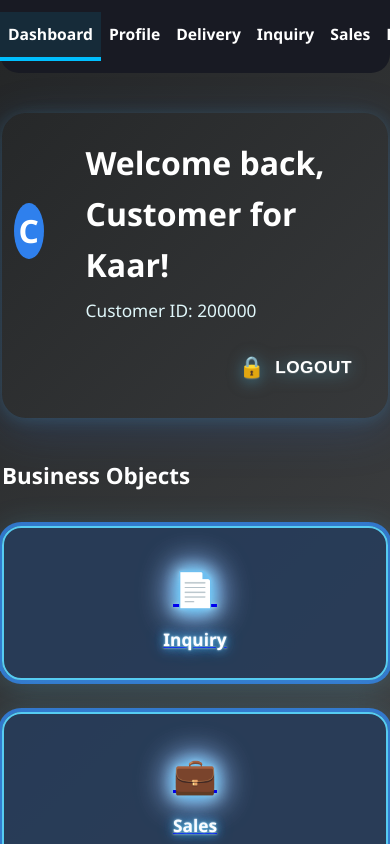
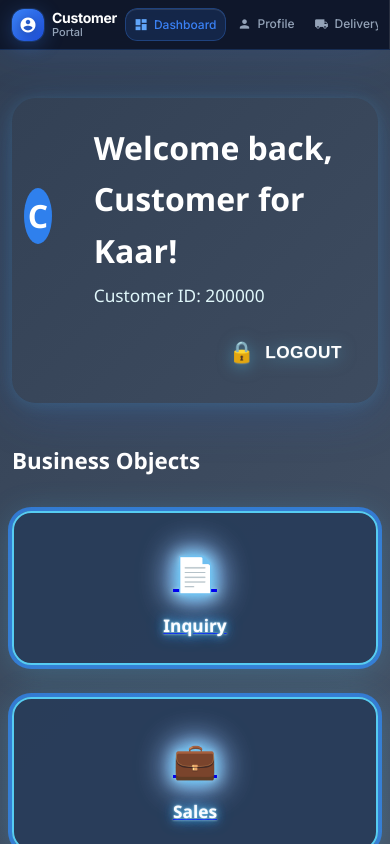
Before and after one commit to muniharikrishnan/sap_portals, an Angular app in the folder portal projects 901548/sap portal frontend/angular-portals/angular-portals48/: page /customer/dashboard in a window 390 px wide. Built offline with nearby package versions, Linux system fonts and the light colour scheme.

Commit message:
cus-navbar updated

```diff
--- a/portal projects 901548/sap portal frontend/angular-portals/angular-portals48/src/app/customer-portal/cus-navbar/cus-navbar.component.css
+++ b/portal projects 901548/sap portal frontend/angular-portals/angular-portals48/src/app/customer-portal/cus-navbar/cus-navbar.component.css
@@ -1,92 +1,265 @@
+@import url('https://fonts.googleapis.com/css2?family=Inter:wght@300;400;500;600;700&display=swap');
+@import url('https://fonts.googleapis.com/icon?family=Material+Icons');
+
 /* Layout */
 .dashboard-layout {
   display: flex;
   width: 100vw;
   height: 100vh;
-  background: linear-gradient(135deg, #232526 0%, #414345 100%);
+  background: linear-gradient(135deg, #0f172a 0%, #1e293b 25%, #334155 50%, #475569 75%, #64748b 100%);
+  background-size: 400% 400%;
+  animation: gradientShift 15s ease infinite;
+}
+
+@keyframes gradientShift {
+  0%, 100% { background-position: 0% 50%; }
+  50% { background-position: 100% 50%; }
 }
 
 .sidebar {
-  width: 250px;
-  background: #181a23;
+  width: 280px;
+  background: rgba(15, 23, 42, 0.98);
+  backdrop-filter: blur(20px);
+  border-right: 1px solid rgba(59, 130, 246, 0.2);
   color: #fff;
   display: flex;
   flex-direction: column;
-  align-items: flex-start;
-  padding: 32px 0 24px 0;
   position: fixed;
   top: 0;
   left: 0;
   bottom: 0;
   z-index: 10;
-  box-shadow: 2px 0 24px 0 rgba(0,0,0,0.12);
+  box-shadow:
+    0 0 50px rgba(59, 130, 246, 0.15),
+    inset -1px 0 0 rgba(255, 255, 255, 0.1);
+  transition: all 0.3s cubic-bezier(0.4, 0, 0.2, 1);
 }
 
 .sidebar-header {
-  width: 100%;
+  padding: 32px 24px 24px;
+  border-bottom: 1px solid rgba(59, 130, 246, 0.1);
+}
+
+.logo-container {
   display: flex;
-  flex-direction: row;
   align-items: center;
-  gap: 12px;
-  padding: 0 32px 32px 32px;
-  font-size: 1.5rem;
+  gap: 16px;
+}
+
+.sidebar-logo {
+  width: 48px;
+  height: 48px;
+  background: linear-gradient(135deg, #3b82f6 0%, #1d4ed8 100%);
+  border-radius: 12px;
+  display: flex;
+  align-items: center;
+  justify-content: center;
+  box-shadow:
+    0 4px 20px rgba(59, 130, 246, 0.3),
+    0 0 0 1px rgba(59, 130, 246, 0.2);
+  transition: all 0.3s ease;
+}
+
+.sidebar-logo:hover {
+  transform: scale(1.05);
+  box-shadow:
+    0 6px 25px rgba(59, 130, 246, 0.4),
+    0 0 0 2px rgba(59, 130, 246, 0.3);
+}
+
+.sidebar-logo .material-icons {
+  font-size: 28px;
+  color: #ffffff;
+  filter: drop-shadow(0 2px 4px rgba(0, 0, 0, 0.3));
+}
+
+.logo-text {
+  display: flex;
+  flex-direction: column;
+  gap: 2px;
+}
+
+.sidebar-title {
+  font-family: 'Inter', sans-serif;
+  font-size: 20px;
   font-weight: 700;
+  color: #ffffff;
+  line-height: 1;
+  letter-spacing: -0.3px;
 }
-.sidebar-logo {
-  font-size: 2.2rem;
-  color: #00bfff;
+
+.sidebar-subtitle {
+  font-family: 'Inter', sans-serif;
+  font-size: 14px;
+  font-weight: 500;
+  color: #94a3b8;
+  line-height: 1;
 }
-.sidebar-title {
-  font-size: 1.2rem;
-  font-weight: 800;
-  line-height: 1.1;
-}
+
 .sidebar-nav {
   flex: 1;
-  width: 100%;
+  padding: 24px 0;
+  overflow-y: auto;
 }
+
 .sidebar-nav ul {
   list-style: none;
   padding: 0;
   margin: 0;
+  display: flex;
+  flex-direction: column;
+  gap: 4px;
 }
+
 .sidebar-nav li {
+  margin: 0 12px;
+  border-radius: 12px;
+  transition: all 0.3s cubic-bezier(0.4, 0, 0.2, 1);
+  position: relative;
+  overflow: hidden;
+}
+
+.sidebar-nav li::before {
+  content: '';
+  position: absolute;
+  top: 0;
+  left: -100%;
+  width: 100%;
+  height: 100%;
+  background: linear-gradient(90deg, transparent, rgba(59, 130, 246, 0.1), transparent);
+  transition: left 0.5s ease;
+}
+
+.sidebar-nav li:hover::before {
+  left: 100%;
+}
+
+.sidebar-nav a {
   display: flex;
   align-items: center;
-  gap: 14px;
-  padding: 14px 32px;
-  font-size: 1.08rem;
-  font-weight: 600;
-  color: #fff;
-  cursor: pointer;
-  border-left: 4px solid transparent;
-  transition: background 0.2s, color 0.2s, border-color 0.2s;
+  gap: 12px;
+  padding: 14px 16px;
+  color: #94a3b8;
+  text-decoration: none;
+  font-family: 'Inter', sans-serif;
+  font-weight: 500;
+  font-size: 15px;
+  border-radius: 12px;
+  transition: all 0.3s cubic-bezier(0.4, 0, 0.2, 1);
+  position: relative;
+  z-index: 1;
 }
-.sidebar-nav li.active,
-.sidebar-nav li:hover {
-  background: rgba(0, 191, 255, 0.10);
-  color: #fff;
-  border-left: 4px solid #00bfff;
+
+.nav-icon {
+  font-size: 20px;
+  transition: all 0.3s ease;
+  flex-shrink: 0;
 }
-.sidebar-nav a {
-  color: #fff;
-  text-decoration: none;
-  width: 100%;
+
+.nav-text {
+  transition: all 0.3s ease;
+}
+
+.sidebar-nav li:hover a {
+  color: #3b82f6;
+  background: rgba(59, 130, 246, 0.08);
+  transform: translateX(4px);
+}
+
+.sidebar-nav li:hover .nav-icon {
+  transform: scale(1.1);
+  color: #60a5fa;
+}
+
+.sidebar-nav li.active a {
+  color: #3b82f6;
+  background: rgba(59, 130, 246, 0.15);
+  box-shadow:
+    0 4px 12px rgba(59, 130, 246, 0.2),
+    inset 0 1px 0 rgba(255, 255, 255, 0.1);
+  border: 1px solid rgba(59, 130, 246, 0.3);
+}
+
+.sidebar-nav li.active .nav-icon {
+  color: #60a5fa;
+  transform: scale(1.05);
+}
+
+.sidebar-nav li.active::after {
+  content: '';
+  position: absolute;
+  right: 0;
+  top: 50%;
+  transform: translateY(-50%);
+  width: 3px;
+  height: 20px;
+  background: linear-gradient(135deg, #3b82f6, #60a5fa);
+  border-radius: 2px;
+  box-shadow: 0 0 8px rgba(59, 130, 246, 0.5);
+}
+
+.sidebar-footer {
+  padding: 20px 24px 24px;
+  border-top: 1px solid rgba(59, 130, 246, 0.1);
+}
+
+.user-info {
   display: flex;
   align-items: center;
-  gap: 14px;
+  gap: 12px;
+  padding: 12px;
+  background: rgba(30, 41, 59, 0.5);
+  border-radius: 12px;
+  border: 1px solid rgba(59, 130, 246, 0.1);
+  transition: all 0.3s ease;
 }
-.sidebar-footer {
-  width: 100%;
-  padding: 24px 32px 0 32px;
-  font-size: 1rem;
-  color: #cbd5e1;
-  opacity: 0.8;
-  border-top: 1px solid #23263a;
+
+.user-info:hover {
+  background: rgba(30, 41, 59, 0.7);
+  border-color: rgba(59, 130, 246, 0.2);
+  transform: translateY(-1px);
+}
+
+.user-avatar {
+  width: 36px;
+  height: 36px;
+  background: linear-gradient(135deg, #3b82f6, #1d4ed8);
+  border-radius: 8px;
+  display: flex;
+  align-items: center;
+  justify-content: center;
+  box-shadow: 0 2px 8px rgba(59, 130, 246, 0.3);
+}
+
+.user-avatar .material-icons {
+  font-size: 20px;
+  color: #ffffff;
+}
+
+.user-details {
+  display: flex;
+  flex-direction: column;
+  gap: 2px;
+}
+
+.user-name {
+  font-family: 'Inter', sans-serif;
+  font-size: 14px;
+  font-weight: 600;
+  color: #ffffff;
+  line-height: 1;
+}
+
+.user-id {
+  font-family: 'Inter', sans-serif;
+  font-size: 12px;
+  font-weight: 400;
+  color: #64748b;
+  line-height: 1;
 }
 
 .dashboard-main {
-  margin-left: 250px;
+  margin-left: 280px;
   flex: 1;
   padding: 48px 48px 32px 48px;
   display: flex;
@@ -95,60 +268,198 @@
   min-height: 100vh;
   min-width: 0;
   background: transparent;
+  position: relative;
 }
 
+.dashboard-main::before {
+  content: '';
+  position: absolute;
+  top: 0;
+  left: 0;
+  right: 0;
+  bottom: 0;
+  background:
+    radial-gradient(circle at 20% 80%, rgba(59, 130, 246, 0.08) 0%, transparent 50%),
+    radial-gradient(circle at 80% 20%, rgba(147, 197, 253, 0.08) 0%, transparent 50%),
+    radial-gradient(circle at 40% 40%, rgba(96, 165, 250, 0.05) 0%, transparent 50%);
+  pointer-events: none;
+  z-index: -1;
+}
+
+/* Responsive Design */
 @media (max-width: 1024px) {
+  .sidebar {
+    width: 240px;
+  }
+
   .dashboard-main {
-    padding: 32px 12px 24px 12px;
+    margin-left: 240px;
+    padding: 32px 24px;
   }
-  .sidebar {
-    width: 200px;
-    padding: 24px 0 16px 0;
+
+  .sidebar-header {
+    padding: 24px 20px 20px;
   }
-  .dashboard-main {
-    margin-left: 200px;
+
+  .logo-container {
+    gap: 12px;
+  }
+
+  .sidebar-logo {
+    width: 40px;
+    height: 40px;
+  }
+
+  .sidebar-logo .material-icons {
+    font-size: 24px;
+  }
+
+  .sidebar-title {
+    font-size: 18px;
   }
 }
+
 @media (max-width: 768px) {
   .dashboard-layout {
     flex-direction: column;
   }
+
   .sidebar {
     position: static;
     width: 100%;
+    height: auto;
     flex-direction: row;
     align-items: center;
-    padding: 12px 0;
-    box-shadow: none;
-    border-radius: 0 0 1.2rem 1.2rem;
+    padding: 12px 16px;
+    border-right: none;
+    border-bottom: 1px solid rgba(59, 130, 246, 0.2);
   }
-  .sidebar-header, .sidebar-footer {
+
+  .sidebar-header {
+    padding: 0;
+    border-bottom: none;
+    flex-shrink: 0;
+  }
+
+  .logo-container {
+    gap: 8px;
+  }
+
+  .sidebar-logo {
+    width: 32px;
+    height: 32px;
+  }
+
+  .sidebar-logo .material-icons {
+    font-size: 18px;
+  }
+
+  .sidebar-title {
+    font-size: 14px;
+  }
+
+  .sidebar-subtitle {
+    font-size: 11px;
+  }
+
+  .sidebar-nav {
+    flex: 1;
+    padding: 0 16px;
+    overflow-x: auto;
+    overflow-y: hidden;
+  }
+
+  .sidebar-nav ul {
+    flex-direction: row;
+    gap: 8px;
+    min-width: max-content;
+  }
+
+  .sidebar-nav li {
+    margin: 0;
+    flex-shrink: 0;
+  }
+
+  .sidebar-nav a {
+    padding: 8px 12px;
+    font-size: 13px;
+    white-space: nowrap;
+  }
+
+  .nav-icon {
+    font-size: 16px;
+  }
+
+  .sidebar-nav li.active::after {
     display: none;
   }
-  .sidebar-nav ul {
-    display: flex;
-    flex-direction: row;
-    width: 100%;
-    justify-content: space-around;
+
+  .sidebar-footer {
+    display: none;
   }
-  .sidebar-nav li {
-    padding: 10px 8px;
-    font-size: 0.98rem;
-    border-left: none;
-    border-bottom: 4px solid transparent;
-  }
-  .sidebar-nav li.active,
-  .sidebar-nav li:hover {
-    border-left: none;
-    border-bottom: 4px solid #00bfff;
-  }
+
   .dashboard-main {
     margin-left: 0;
-    padding: 18px 4px 12px 4px;
+    padding: 20px 16px;
   }
 }
+
 @media (max-width: 480px) {
+  .sidebar {
+    padding: 8px 12px;
+  }
+
+  .sidebar-nav {
+    padding: 0 8px;
+  }
+
+  .sidebar-nav ul {
+    gap: 4px;
+  }
+
+  .sidebar-nav a {
+    padding: 6px 8px;
+    font-size: 12px;
+    gap: 6px;
+  }
+
+  .nav-icon {
+    font-size: 14px;
+  }
+
   .dashboard-main {
-    padding: 8px 2px 6px 2px;
+    padding: 16px 12px;
   }
 }
+
+/* Scrollbar Styling */
+.sidebar-nav::-webkit-scrollbar {
+  width: 4px;
+}
+
+.sidebar-nav::-webkit-scrollbar-track {
+  background: rgba(59, 130, 246, 0.1);
+  border-radius: 2px;
+}
+
+.sidebar-nav::-webkit-scrollbar-thumb {
+  background: rgba(59, 130, 246, 0.3);
+  border-radius: 2px;
+}
+
+.sidebar-nav::-webkit-scrollbar-thumb:hover {
+  background: rgba(59, 130, 246, 0.5);
+}
+
+/* Reduced motion support */
+@media (prefers-reduced-motion: reduce) {
+  * {
+    animation-duration: 0.01ms !important;
+    animation-iteration-count: 1 !important;
+    transition-duration: 0.01ms !important;
+  }
+
+  .dashboard-layout {
+    animation: none;
+  }
+}
--- a/portal projects 901548/sap portal frontend/angular-portals/angular-portals48/src/app/customer-portal/cus-navbar/cus-navbar.component.html
+++ b/portal projects 901548/sap portal frontend/angular-portals/angular-portals48/src/app/customer-portal/cus-navbar/cus-navbar.component.html
@@ -1,24 +1,73 @@
+
 <div class="dashboard-layout">
-  <!-- Sidebar -->
+  <!-- Enhanced Sidebar -->
   <aside class="sidebar">
     <div class="sidebar-header">
-      <span class="sidebar-logo"><i class="fas fa-user-circle"></i></span>
-      <span class="sidebar-title">Customer<br/>Portal</span>
+      <div class="logo-container">
+        <span class="sidebar-logo">
+          <span class="material-icons">account_circle</span>
+        </span>
+        <div class="logo-text">
+          <span class="sidebar-title">Customer</span>
+          <span class="sidebar-subtitle">Portal</span>
+        </div>
+      </div>
     </div>
+
     <nav class="sidebar-nav">
       <ul>
-        <li routerLinkActive="active"><a [routerLink]="['/customer/dashboard']">Dashboard</a></li>
-        <li routerLinkActive="active"><a [routerLink]="['/customer/profile']">Profile</a></li>
-        <li routerLinkActive="active"><a [routerLink]="['/customer/delivery']">Delivery</a></li>
-        <li routerLinkActive="active"><a [routerLink]="['/customer/inquiry']">Inquiry</a></li>
-        <li routerLinkActive="active"><a [routerLink]="['/customer/sales']">Sales</a></li>
-        <li routerLinkActive="active"><a [routerLink]="['/customer/finance']">Finance</a></li>
+        <li routerLinkActive="active">
+          <a [routerLink]="['/customer/dashboard']">
+            <span class="material-icons nav-icon">dashboard</span>
+            <span class="nav-text">Dashboard</span>
+          </a>
+        </li>
+        <li routerLinkActive="active">
+          <a [routerLink]="['/customer/profile']">
+            <span class="material-icons nav-icon">person</span>
+            <span class="nav-text">Profile</span>
+          </a>
+        </li>
+        <li routerLinkActive="active">
+          <a [routerLink]="['/customer/delivery']">
+            <span class="material-icons nav-icon">local_shipping</span>
+            <span class="nav-text">Delivery</span>
+          </a>
+        </li>
+        <li routerLinkActive="active">
+          <a [routerLink]="['/customer/inquiry']">
+            <span class="material-icons nav-icon">help_outline</span>
+            <span class="nav-text">Inquiry</span>
+          </a>
+        </li>
+        <li routerLinkActive="active">
+          <a [routerLink]="['/customer/sales']">
+            <span class="material-icons nav-icon">trending_up</span>
+            <span class="nav-text">Sales</span>
+          </a>
+        </li>
+        <li routerLinkActive="active">
+          <a [routerLink]="['/customer/finance']">
+            <span class="material-icons nav-icon">account_balance</span>
+            <span class="nav-text">Finance</span>
+          </a>
+        </li>
       </ul>
     </nav>
+
     <div class="sidebar-footer">
-      <span style="cursor:pointer;">Light Mode</span>
+      <div class="user-info">
+        <div class="user-avatar">
+          <span class="material-icons">person</span>
+        </div>
+        <div class="user-details">
+          <span class="user-name">Customer</span>
+          <span class="user-id">ID: 200000</span>
+        </div>
+      </div>
     </div>
   </aside>
+
   <main class="dashboard-main">
     <router-outlet></router-outlet>
   </main>
```
